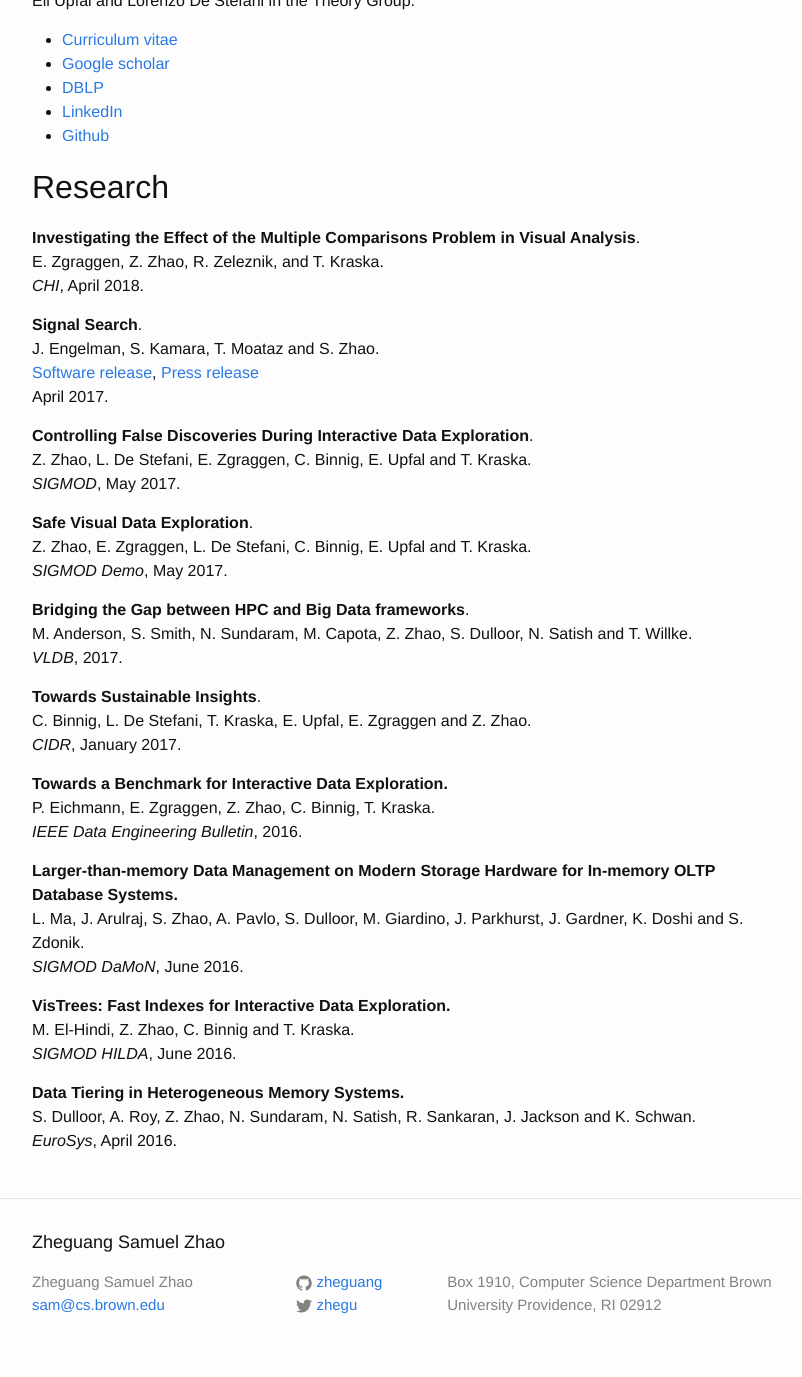
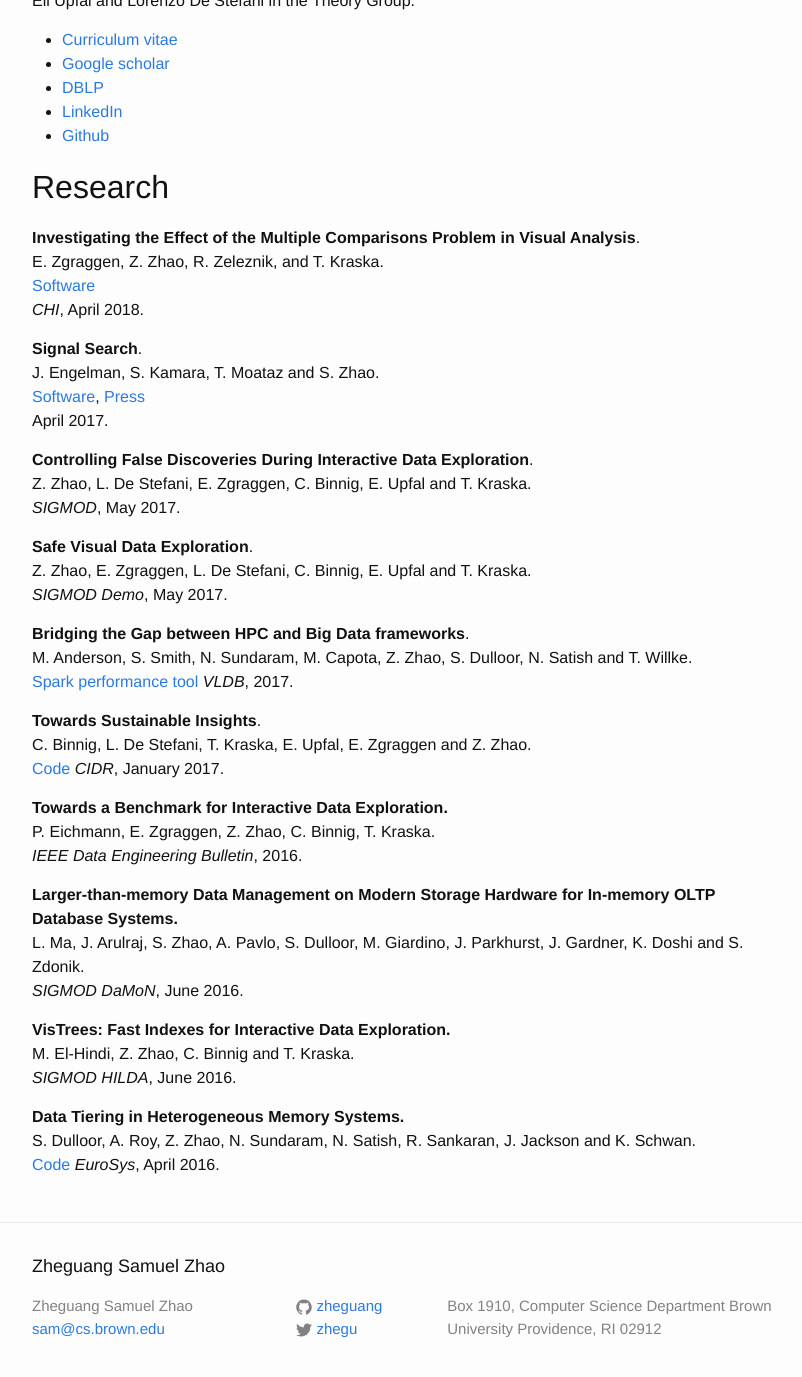
Before and after one commit to zheguang/zheguang.github.io, a Jekyll site: the page built from index.md, in a window 1280 px wide and 1400 px high, scrolled down 190 px. Shown: the top 1377 px of the window, without its empty margins (238-1040 px from the left). Built offline with Jekyll 4.4.1, drawn with Linux system fonts in a browser that asks for light colours.

Commit message:
index: add code links

```diff
--- a/index.md
+++ b/index.md
@@ -18,12 +18,13 @@ Research
 
 **Investigating the Effect of the Multiple Comparisons Problem in Visual Analysis**.
 E. Zgraggen, Z. Zhao, R. Zeleznik, and T. Kraska.
+[Software](https://github.com/zheguang/macau)
 _CHI_, April 2018.
 
 **Signal Search**.
 J. Engelman, S. Kamara, T. Moataz and S. Zhao.
-[Software release](https://github.com/encryptedsystems/Searchable-Signal-Android}{\tt https://github.com/encryptedsystems/Searchable-Signal-Android),
-[Press release](https://esl.cs.brown.edu/blog/signal}{\tt https://esl.cs.brown.edu/blog/signal)
+[Software](https://github.com/encryptedsystems/Searchable-Signal-Android}{\tt https://github.com/encryptedsystems/Searchable-Signal-Android),
+[Press](https://esl.cs.brown.edu/blog/signal}{\tt https://esl.cs.brown.edu/blog/signal)
 April 2017.
 
 **Controlling False Discoveries During Interactive Data Exploration**.
@@ -36,10 +37,12 @@ _SIGMOD Demo_, May 2017.
 
 **Bridging the Gap between HPC and Big Data frameworks**.
 M. Anderson, S. Smith, N. Sundaram, M. Capota, Z. Zhao, S. Dulloor, N. Satish and T. Willke.
+[Spark performance tool](https://github.com/zheguang/spark-perftool)
 _VLDB_, 2017.
 
 **Towards Sustainable Insights**.
 C. Binnig, L. De Stefani, T. Kraska, E. Upfal, E. Zgraggen and Z. Zhao.
+[Code](https://github.com/zheguang/rand-db)
 _CIDR_, January 2017.
 
 **Towards a Benchmark for Interactive Data Exploration.**
@@ -56,4 +59,5 @@ _SIGMOD HILDA_, June 2016.
 
 **Data Tiering in Heterogeneous Memory Systems.**
 S. Dulloor, A. Roy, Z. Zhao, N. Sundaram, N. Satish, R. Sankaran, J. Jackson and K. Schwan.
+[Code](https://github.com/zheguang/voltdb/tree/sam-redo-tag)
 _EuroSys_, April 2016.
```
